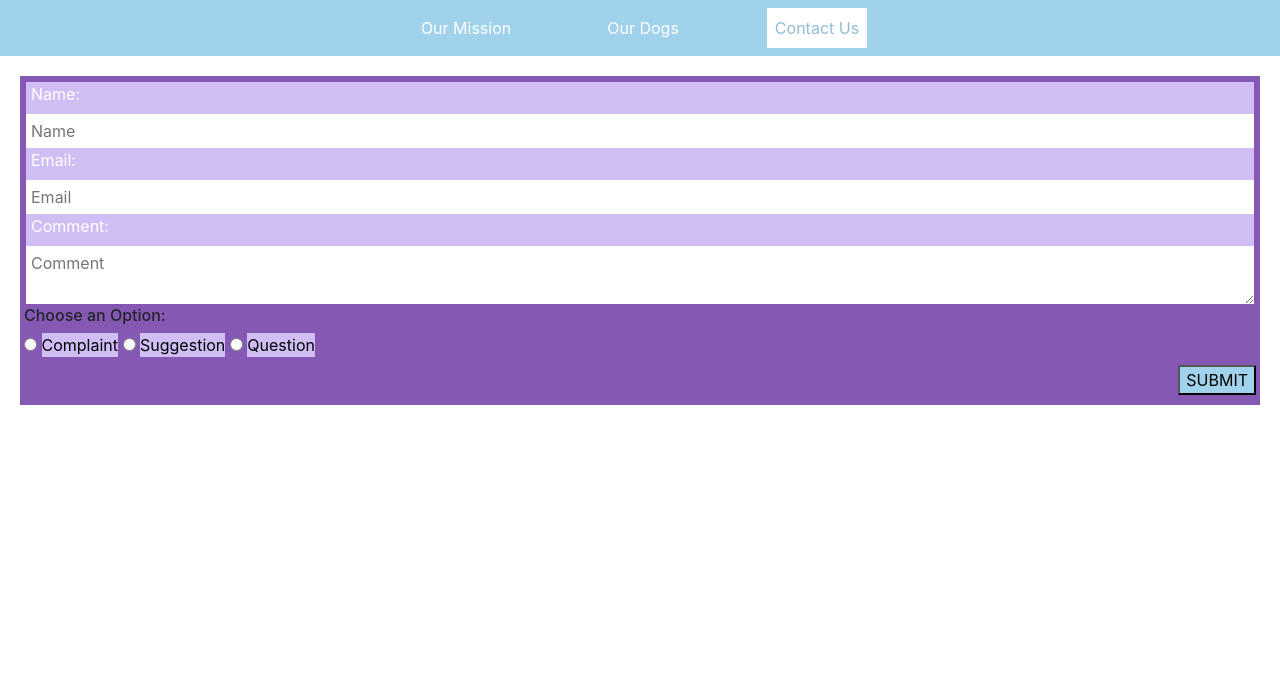
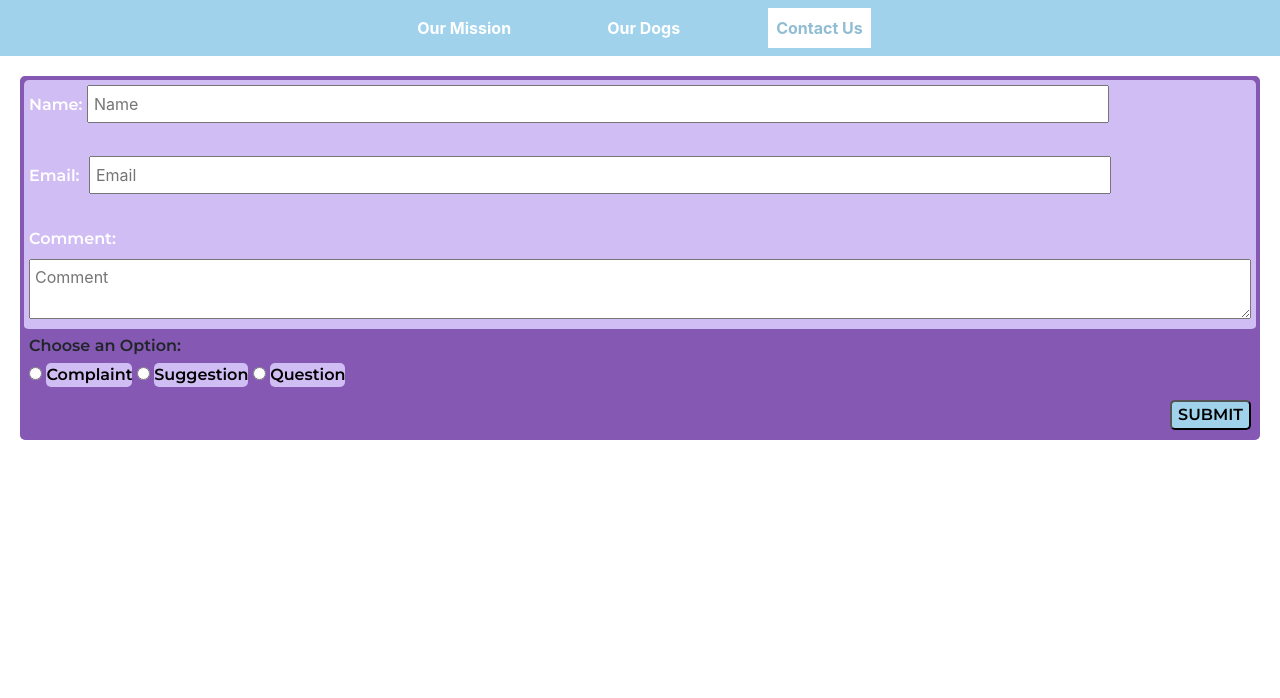
Before and after one commit to maddiekeiffer/HTMLDogSite, a plain HTML site: page ContactUs.html in a window 1280 px wide. Shown: the top 698 px of the page. Drawn offline with nearby package versions, Linux system fonts and the light colour scheme.

Commit message:
Contact form updates

```diff
--- a/ContactUs.html
+++ b/ContactUs.html
@@ -5,6 +5,8 @@
 
         <link rel="stylesheet" type="text/css" href="DogSite.css" />
         <link rel="stylesheet" href="https://cdn.jsdelivr.net/npm/bootstrap@4.0.0/dist/css/bootstrap.min.css" integrity="sha384-Gn5384xqQ1aoWXA+058RXPxPg6fy4IWvTNh0E263XmFcJlSAwiGgFAW/dAiS6JXm" crossorigin="anonymous">
+        <link href="https://fonts.googleapis.com/css2?family=Montserrat:wght@600&display=swap" rel="stylesheet">
+
 
         <title>Maddie's Pit Rescue</title>
     </head>
@@ -17,20 +19,23 @@
             </ul>
         </nav>
 
-        <div class="form-container">
+
         <form class="contact-container">
             <div class="contact-form">
-                <label for="name">Name: </label>
-                <input type="text"  id="name"
-                    name="name" placeholder="Name" />
-
-                <label for="email">Email: </label>
-                <input type="text"  id="email"
-                    name="email" placeholder="Email" />
-
+                <div class="group-form name">
+                    <label for="name">Name:</label>
+                    <input type="text"  id="name"
+                        name="name" placeholder="Name" />
+                </div>
+                <div class="group-form email">
+                    <label for="email">Email: </label>
+                    <input type="text"  id="email"
+                        name="email" placeholder="Email" />
+                </div>
                 <label for="textarea">Comment:</label>
                 <textarea placeholder="Comment" id="textarea"></textarea>
             </div>
+
             <div class="radio-buttons">
                 <h6>Choose an Option: </h6>
                 <input type="radio" id="choice-1" value="complaint" name="choice"/>
@@ -45,7 +50,6 @@
 
             <input class="submit" type="submit" value="SUBMIT" />
         </form>
-        </div>
 
         <footer class="footer">
             <h5>Maddie's Pit Rescue</h5>
--- a/DogSite.css
+++ b/DogSite.css
@@ -12,6 +12,7 @@
 .navbar, .navbar a {
     background-color: #a0d2eb;
     color: white;
+    font-weight: bold;
 }
 .navbar a.active {
     background-color: white;
@@ -114,7 +115,6 @@
 .main-section-two {
     display: flex;
     flex-flow: row wrap;
-
 }
 .item-box {
     display: flex;
@@ -137,35 +137,55 @@
 }
 
 /*ContactUs.html*/
-
 .contact-container {
-    /*display: flex;
-    flex-flow: column wrap;*/
     background-color: #8458B3;
     border: 4px solid #8458B3;
     margin: 20px;
     border-bottom: 40px solid #8458B3;
+    border-radius: 5px;
 }
 .contact-form {
-    border: 2px solid #8458B3;
+    border-bottom: 2px solid #8458B3;
     background-color: #d0bdf4;
     color: white;
     display: flex;
     flex-flow: column wrap;
+    border-radius: 5px;
 }
 .contact-form label {
+    font-family: 'Montserrat', sans-serif;
     margin-left: 5px;
 }
-.contact-form input, .contact-form textarea {
+.contact-form input {
     padding: 5px;
-    border: none;
+    /*border: none;*/
 }
-
+.contact-form textarea {
+    padding: 5px;
+    margin: 0px 5px 10px 5px;
+}
+.group-form.email label {
+    padding-right: 5px;
+}
+.group-form input {
+    width: 83%;
+}
+.group-form.name {
+    margin-top: 5px;
+}
+.radio-buttons{
+    margin: 5px;
+    font-family: 'Montserrat', sans-serif;
+}
 .radio-buttons input, .radio-buttons label {
     background-color: #d0bdf4;
     color: black;
+    border-radius: 5px;
 }
 .submit {
     background-color: #a0d2eb;
     float: right;
+    font-family: 'Montserrat', sans-serif;
+    margin-right: 5px;
+    border-radius: 5px;
 }
```
